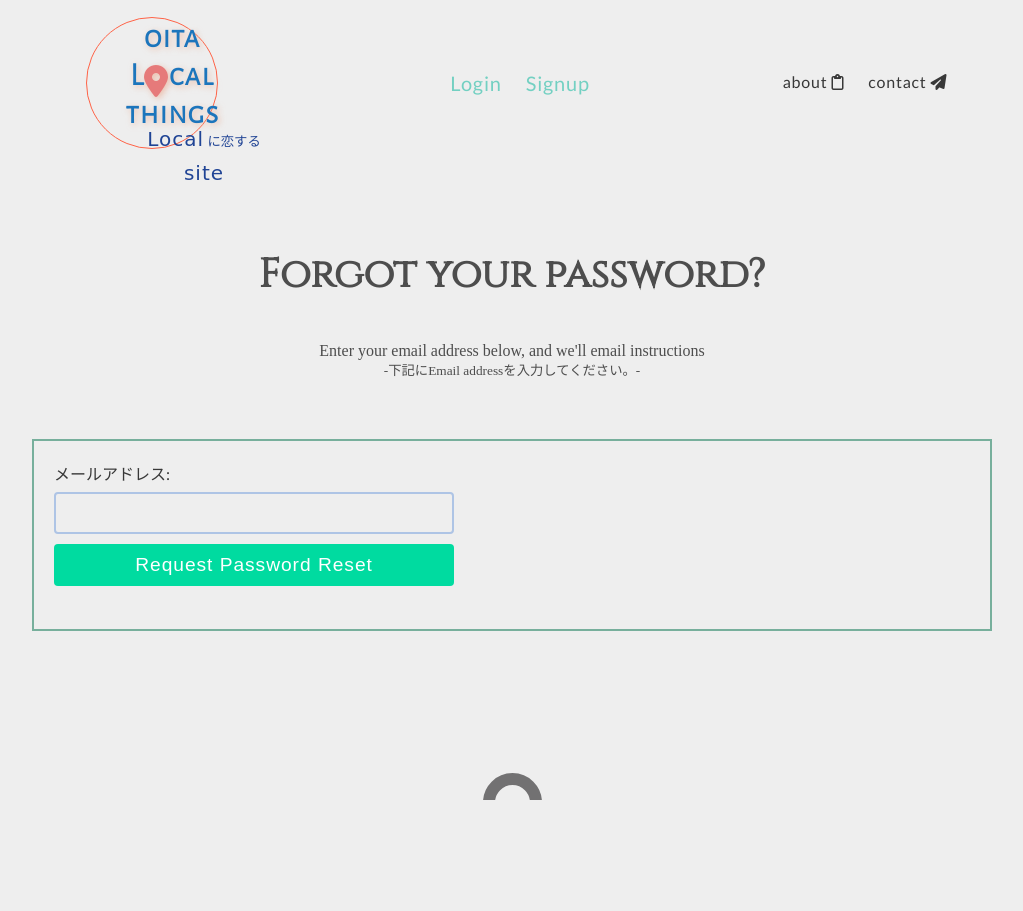
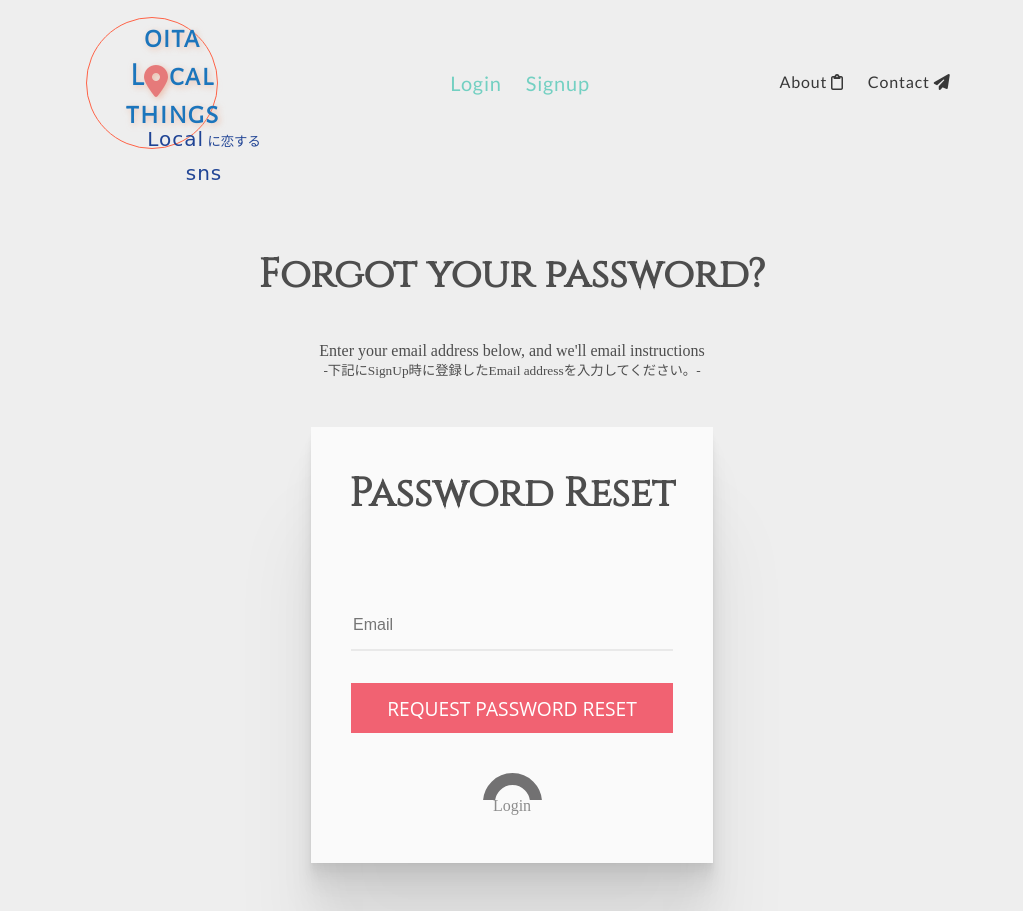
Before and after one commit to tatsuyoung/localthings, a Django app: page /accounts/password-reset/ in a window 1280 px wide. Shown: the whole page, without its empty margins (128-1151 px from the left). Before the commit the page ends 800 px from the top, so only its background shows below. Run offline with Django 3.2, Linux system fonts and the light colour scheme; some libraries are stand-ins or nearby versions; some web fonts are replaced.

Commit message:
add new form

```diff
--- a/accounts/templates/accounts/password_reset.html
+++ b/accounts/templates/accounts/password_reset.html
@@ -1,14 +1,28 @@
 {% extends 'base_layout.html' %}
-
+{% load widget_tweaks %}
 
 {% block content %}
-    <h1>Forgot your password?</h1>
-    <p class="password_reset">Enter your email address below, and we'll email instructions
-        <br><small>-下記にEmail addressを入力してください。-</small>
-    </p>
-    <form class="site-form" action="" method="POST">
+<h1>Forgot your password?</h1>
+<p class="password_reset">Enter your email address below, and we'll email instructions
+    <br><small>-下記にSignUp時に登録したEmail addressを入力してください。-</small>
+</p>
+<div class="form-wrapper">
+    <h1>Password Reset</h1>
+    <form class="site-form-new" action="" method="POST">
         {% csrf_token %}
-        {{ form }}
-        <input type="submit" value="Request Password Reset">
+        <div class="form-item">
+            <label for="id_email"></label>
+            <input type="email" name="email" maxlength="254" placeholder="Email" required="required" id="id_email">
+            {% for error in form.email.errors %}
+            <span>{{ error }}</span>
+            {% endfor %}
+        </div>
+        <div class="button-panel">
+            <input type="submit" class="button-new" value="Request Password Reset">
+        </div>
     </form>
+    <div class="form-footer">
+        <p><a href="{% url 'accounts:login' %}">Login</a></p>
+    </div>
+</div>
 {% endblock %}
--- a/templates/base_layout.html
+++ b/templates/base_layout.html
@@ -73,15 +73,15 @@
                 <div class="wrapper_circle">
                    <a href="{% url 'home' %}">
                        <h1>oita  <br>L<span><i class="fas fa-map-marker-alt"></i></span><span>cal things</span></h1>
-                       <small><span class="logo_under">Local</span> に恋する<span class="logo_under"> site</span></small>
+                       <small><span class="logo_under">Local</span> に恋する<span class="logo_under"> sns</span></small>
                    </a>
                 </div>
              </div>
 
               <section class="wrapper_about">
                 <ul>
-                    <li><a href="{% url 'about' %}" id="about">about  <i class="far fa-clipboard"></i></a></li>
-                    <li><a href="{% url 'accounts:contact' %}" id="contact">contact  <i class="fas fa-paper-plane"></i></a></li>
+                    <li><a href="{% url 'about' %}" id="about">About  <i class="far fa-clipboard"></i></a></li>
+                    <li><a href="{% url 'accounts:contact' %}" id="contact">Contact  <i class="fas fa-paper-plane"></i></a></li>
                 </ul>
               </section>
                 <nav class="wrapper_nav">
```
Also changed, not shown: accounts/templates/accounts/password_reset_confirm.html (+25 -3 lines), accounts/templates/accounts/signup.html (+4 -4 lines).
